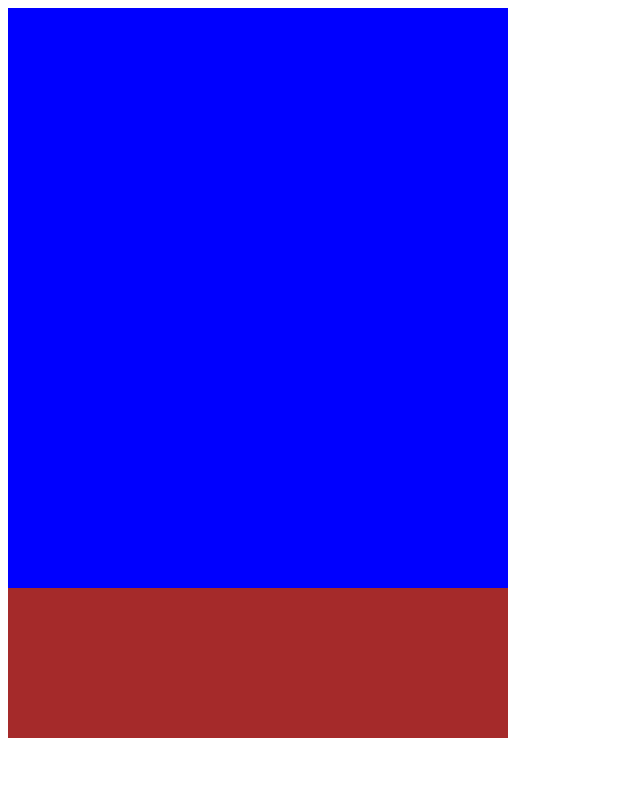
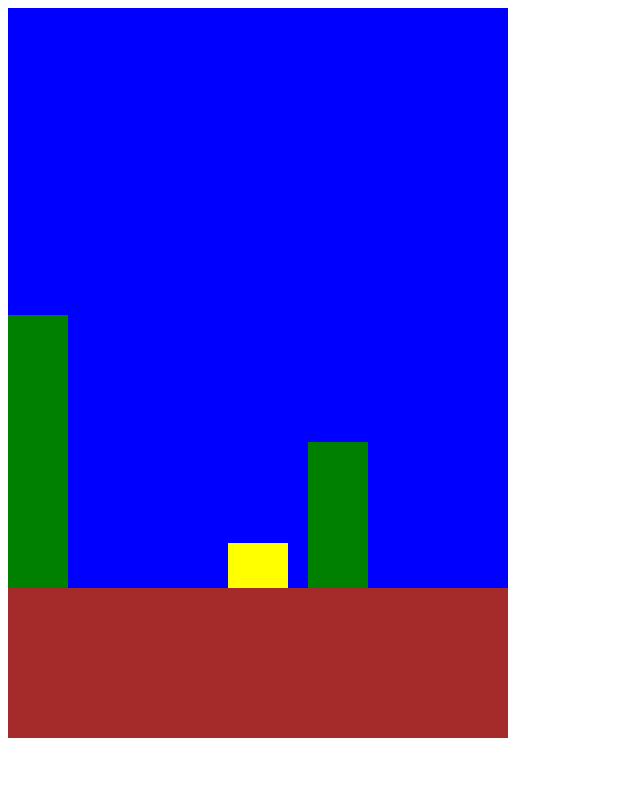
Before and after one commit to tallescorradini/flappy-bird, a plain HTML site: page index.html in a window 1280 px wide. Shown: the top 800 px of the page, without its empty margins (0-640 px from the left). Drawn offline with Linux system fonts and the light colour scheme.

Commit message:
feat: add obstacle generation

```diff
--- a/app.js
+++ b/app.js
@@ -3,7 +3,7 @@ const gameDisplay = document.querySelector(".game-container");
 const sky = document.querySelector(".sky");
 const ground = document.querySelector(".ground");
 
-let position = 100;
+let birdPosition = 100;
 let gravity = 2;
 const JUMP_HEIGHT = 50;
 const MAX_FLYING_HEIGHT = sky.offsetHeight - bird.offsetHeight - JUMP_HEIGHT;
@@ -14,7 +14,7 @@ function applyGravity(position) {
 }
 
 function updatePosition(newPosition) {
-  position = newPosition;
+  birdPosition = newPosition;
   bird.style.bottom = newPosition + "px";
 }
 
@@ -23,11 +23,51 @@ function controls(e) {
 }
 
 function fly() {
-  if (position < MAX_FLYING_HEIGHT) updatePosition((position += JUMP_HEIGHT));
+  if (birdPosition < MAX_FLYING_HEIGHT)
+    updatePosition((birdPosition += JUMP_HEIGHT));
 }
 document.addEventListener("keyup", controls);
 
 function startGame() {
-  updatePosition(applyGravity(position));
+  updatePosition(applyGravity(birdPosition));
 }
-let timerId = setInterval(startGame, 20);
+let gameTimerId = setInterval(startGame, 20);
+
+const STARTING_POSITION = 500;
+
+function generateObstacle() {
+  const obstacle = document.createElement("div");
+  obstacle.classList.add("obstacle");
+  sky.appendChild(obstacle);
+
+  const randomHeight = 50 + Math.floor(Math.random() * 250);
+  obstacle.style.height = randomHeight + "px";
+
+  function updateObstaclePosition(xPosition) {
+    obstacle.style.left = xPosition + "px";
+  }
+
+  let xPosition = STARTING_POSITION;
+  updateObstaclePosition(xPosition);
+
+  function moveObstacle() {
+    xPosition -= 2;
+
+    updateObstaclePosition(xPosition);
+
+    if (xPosition < -60) {
+      clearInterval(timerId);
+      sky.removeChild(obstacle);
+    }
+
+    if (birdPosition <= 0) gameOver();
+  }
+  let timerId = setInterval(moveObstacle, 20);
+
+  setTimeout(generateObstacle, 3000);
+}
+generateObstacle();
+
+function gameOver() {
+  clearInterval(gameTimerId);
+}
--- a/style.css
+++ b/style.css
@@ -26,3 +26,13 @@
   height: 45px;
   background-color: yellow;
 }
+
+.obstacle {
+  position: absolute;
+  bottom: 0;
+  left: 500px;
+
+  width: 60px;
+  height: 300px;
+  background-color: green;
+}
```
